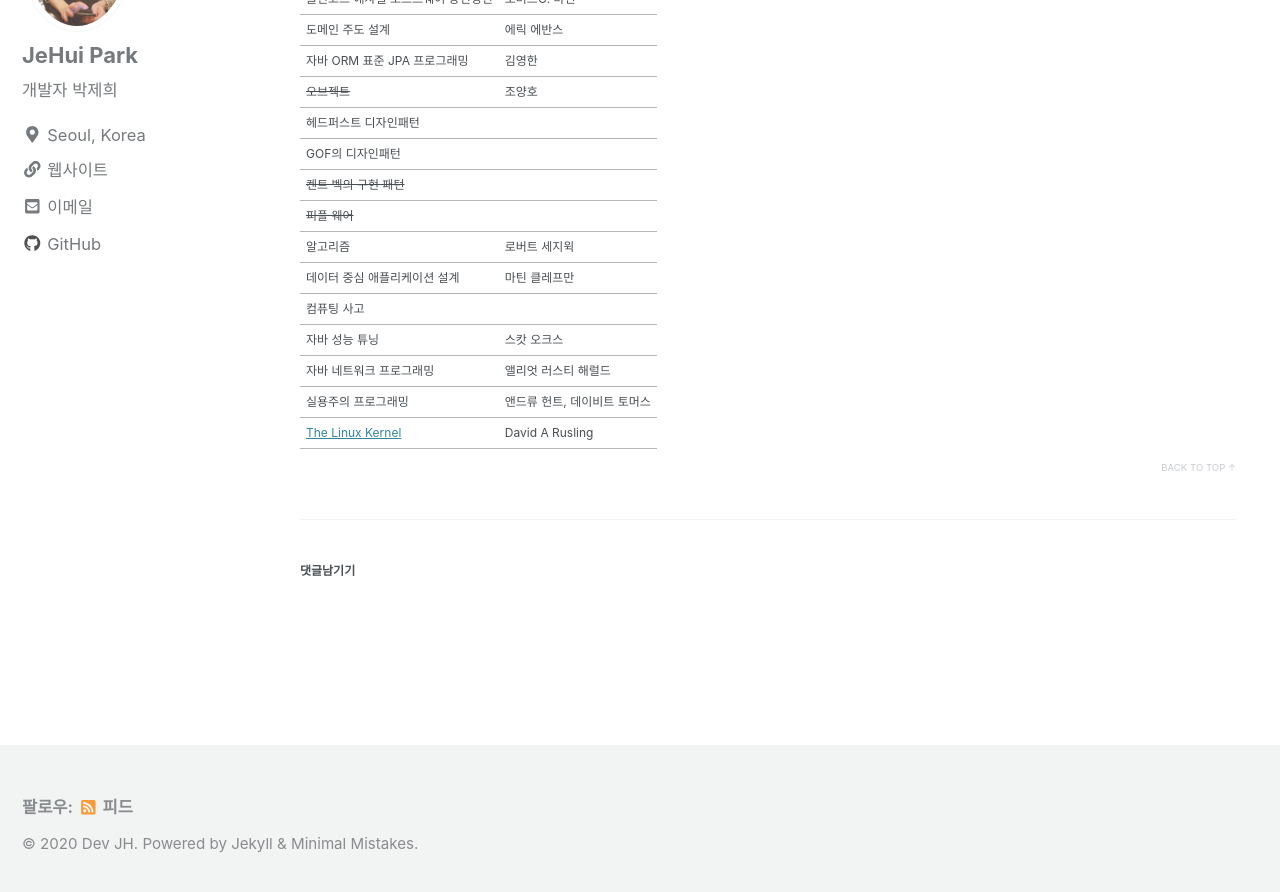
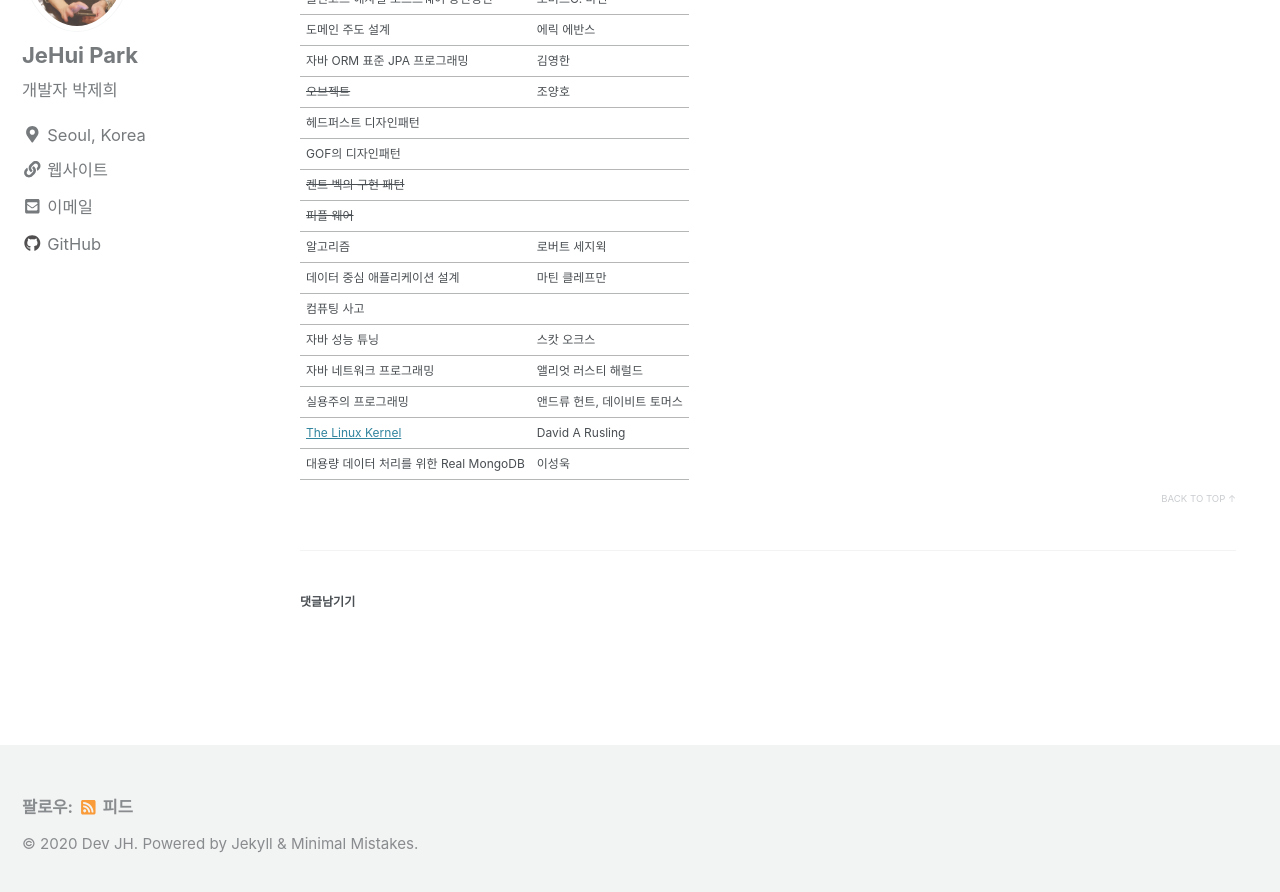
Before and after one commit to JeHuiPark/JeHuiPark.github.io, a Jekyll site: the page built from _posts/2019-06-16-book-read-plan.md, in a window 1280 px wide and 900 px high, scrolled down 222 px. Shown: the top 892 px of the window. Built offline with Jekyll 4.4.1, drawn with Linux system fonts in a browser that asks for light colours; nearby versions of some CDN libraries; comment, search, counter and statistics services are not loaded.

Commit message:
Update 2019-06-16-book-read-plan.md

```diff
--- a/_posts/2019-06-16-book-read-plan.md
+++ b/_posts/2019-06-16-book-read-plan.md
@@ -28,3 +28,4 @@ GOF의 디자인패턴 |
 자바 네트워크 프로그래밍 | 앨리엇 러스티 해럴드
 실용주의 프로그래밍 | 앤드류 헌트, 데이비트 토머스
 [The Linux Kernel](http://wiki.kldp.org/Translations/html/The_Linux_Kernel-KLDP/tlkindex.html) | David A Rusling
+대용량 데이터 처리를 위한 Real MongoDB | 이성욱
```
